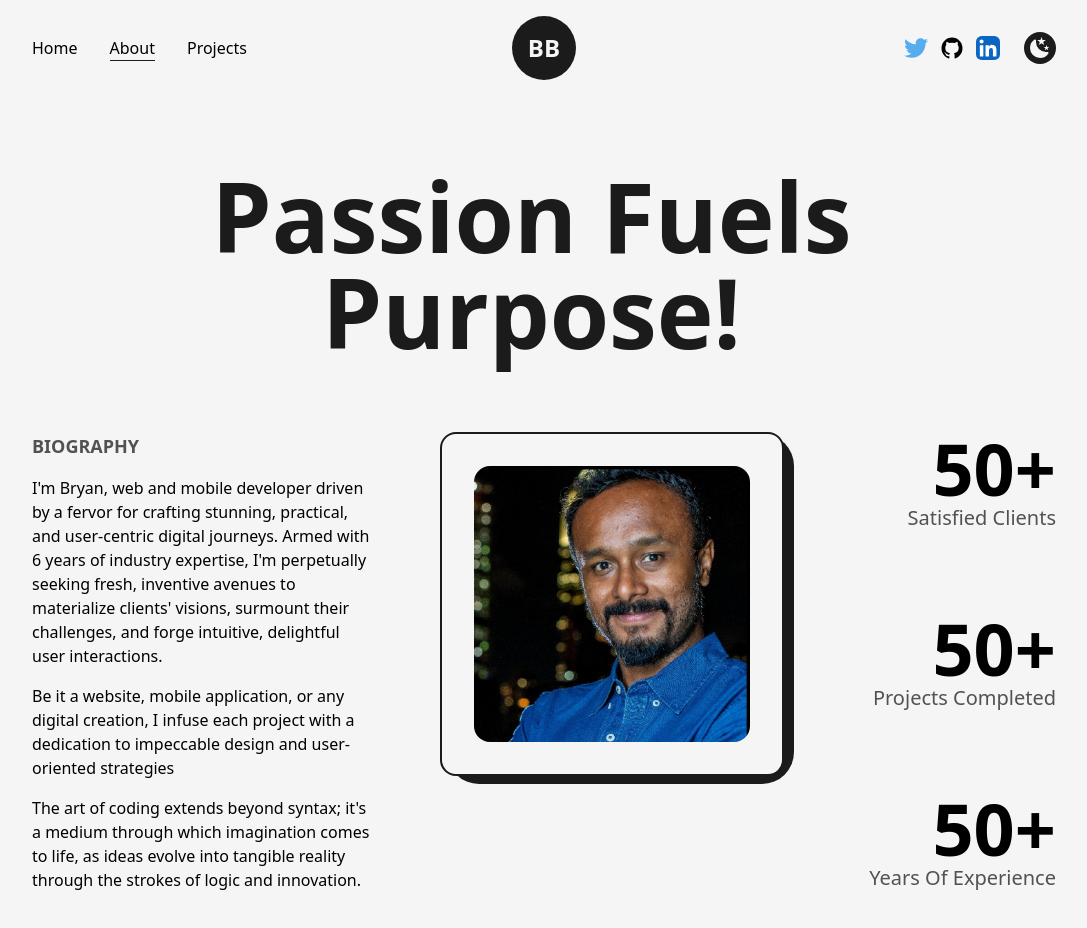
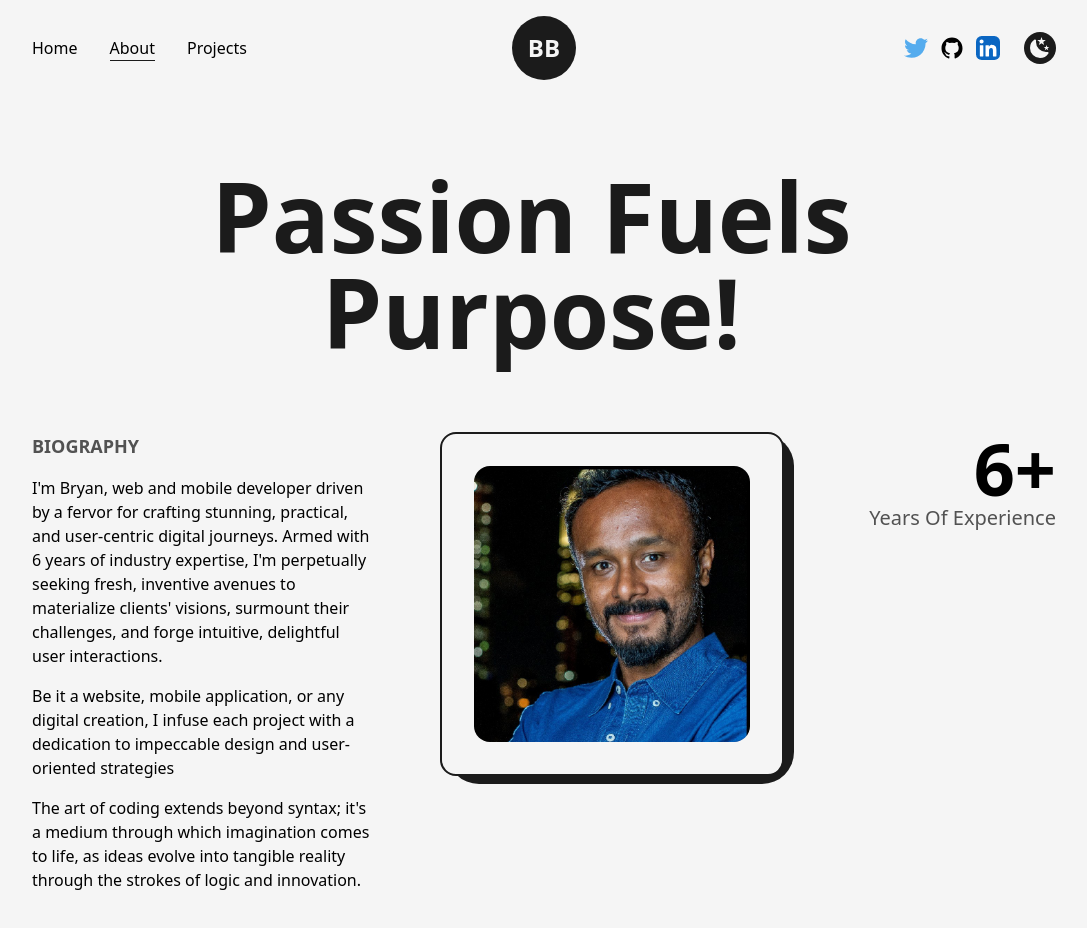
Before and after one commit to bryanbuitrago/portfolio-site, a Next.js app: page /about in a window 1280 px wide. Shown: the top 928 px of the page, without its empty margins (96-1183 px from the left). Built offline with nearby package versions, Linux system fonts and the light colour scheme.

Commit message:
Update value & comment out unsued code.

```diff
--- a/src/pages/about.js
+++ b/src/pages/about.js
@@ -74,6 +74,12 @@ const about = () => {
                         <div className='col-span-2 flex flex-col items-end justify-between xl:col-span-8 xl:flex-row xl:items-center md:order-3'>
                             <div className='flex flex-col items-end justify-center xl:items-center'>
                                 <span className='inline-block text-7xl font-bold md:text-5xl xs:text-4xl'>
+                                    <AnimatedNumbers value={6} />+
+                                </span>
+                                <h2 className='text-xl font-medium capitalize text-dark/75 dark:text-light/75 xl:items-center md:text-lg sm:text-base xs:text-sm'>years of experience</h2>
+                            </div>
+                            {/* <div className='flex flex-col items-end justify-center xl:items-center'>
+                                <span className='inline-block text-7xl font-bold md:text-5xl xs:text-4xl'>
                                     <AnimatedNumbers value={50} />+
                                 </span>
                                 <h2 className='text-xl font-medium capitalize text-dark/75 dark:text-light/75 xl:items-center md:text-lg sm:text-base xs:text-sm'>satisfied clients</h2>
@@ -84,13 +90,7 @@ const about = () => {
 
                                 </span>
                                 <h2 className='text-xl font-medium capitalize text-dark/75 dark:text-light/75 xl:items-center md:text-lg sm:text-base xs:text-sm'>projects completed</h2>
-                            </div>
-                            <div className='flex flex-col items-end justify-center xl:items-center'>
-                                <span className='inline-block text-7xl font-bold md:text-5xl xs:text-4xl'>
-                                    <AnimatedNumbers value={50} />+
-                                </span>
-                                <h2 className='text-xl font-medium capitalize text-dark/75 dark:text-light/75 xl:items-center md:text-lg sm:text-base xs:text-sm'>years of experience</h2>
-                            </div>
+                            </div> */}
                         </div>
                     </div>
                     <Skills />
```
